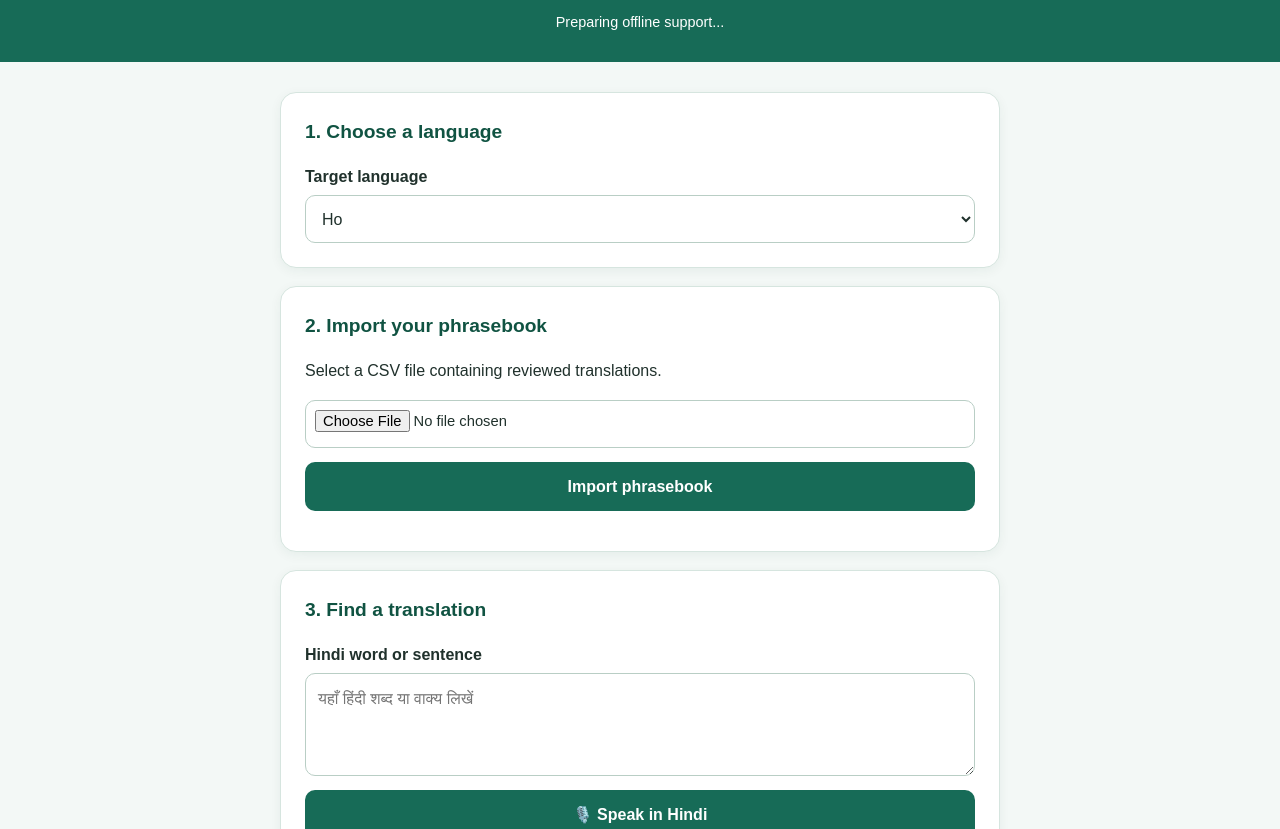
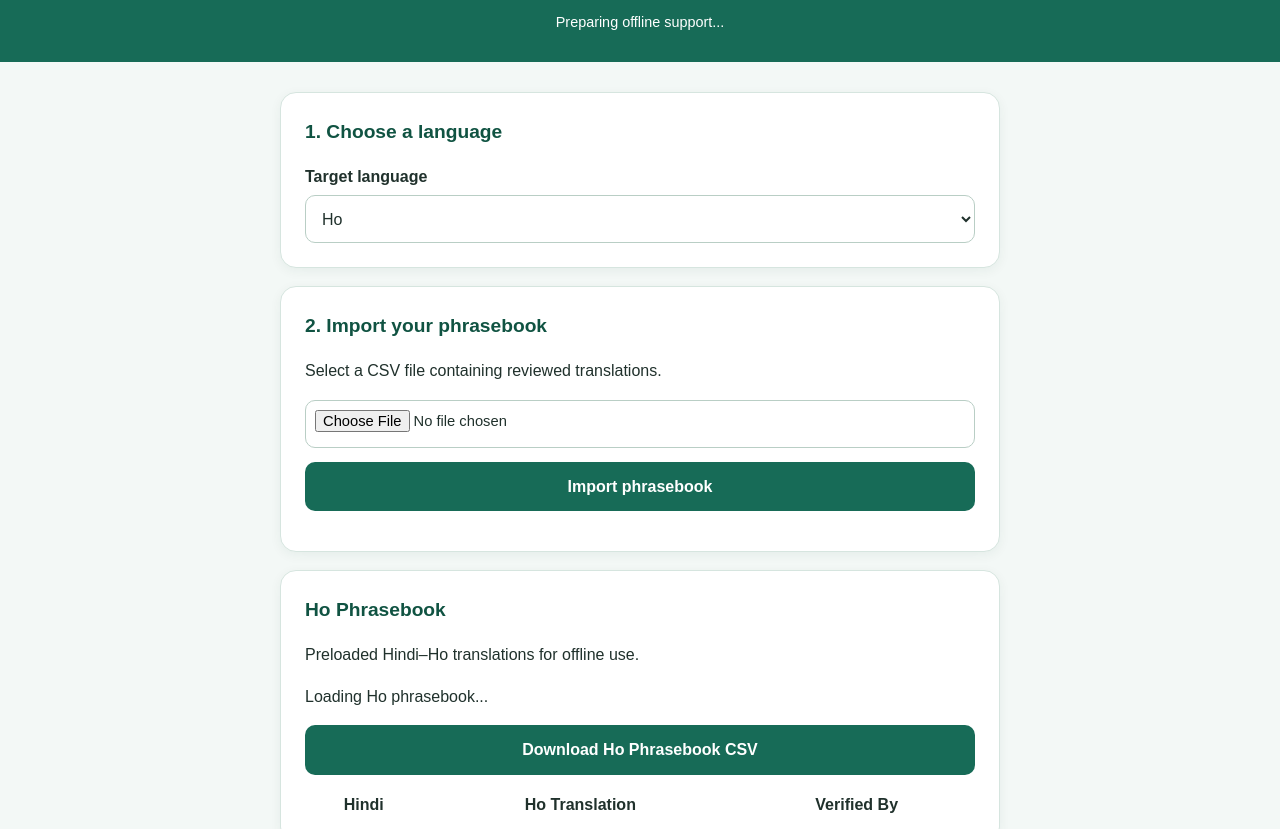
Before and after one commit to dhivaofficial11-byte/BhashaBridge-AI, a plain HTML site: page index.html in a window 1280 px wide. Shown: the part 123-952 px from the top of the page. Drawn offline with Linux system fonts and the light colour scheme.

Commit message:
Update index.html

```diff
--- a/index.html
+++ b/index.html
@@ -38,6 +38,31 @@
       <p id="importStatus" role="status"></p>
     </section>
 
+    <section class="card" id="hoPhrasebookSection">
+      <h2>Ho Phrasebook</h2>
+      <p>Preloaded Hindi–Ho translations for offline use.</p>
+
+      <p id="hoPhrasebookStatus" role="status">
+        Loading Ho phrasebook...
+      </p>
+
+      <button id="downloadHoPhrasebook" type="button" disabled>
+        Download Ho Phrasebook CSV
+      </button>
+
+      <div style="overflow-x:auto; margin-top:16px;">
+        <table style="width:100%; border-collapse:collapse;">
+          <thead>
+            <tr>
+              <th>Hindi</th>
+              <th>Ho Translation</th>
+              <th>Verified By</th>
+            </tr>
+          </thead>
+          <tbody id="hoPhrasebookBody"></tbody>
+        </table>
+      </div>
+    </section>
     <section class="card">
       <h2>3. Find a translation</h2>
       <label for="hindiText">Hindi word or sentence</label>
```
